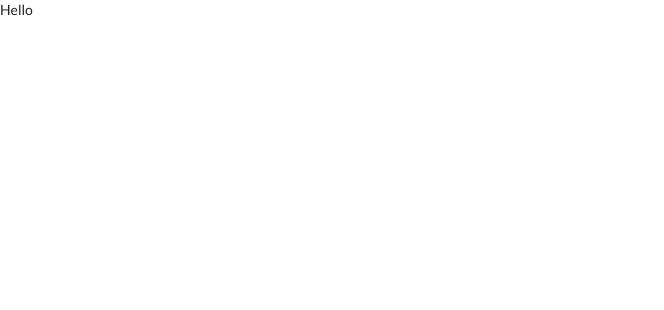
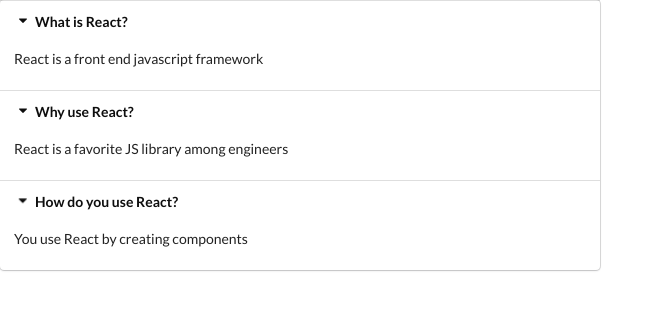
Before and after one commit to ClaytonDewey/widgets, a React (Create React App) app: page / in a window 1280 px wide. Shown: the top 310 px of the page, without its empty margins (0-664 px from the left). Built offline with nearby package versions, Linux system fonts and the light colour scheme.

Commit message:
Set up FAQ accordion

```diff
--- a/src/App.js
+++ b/src/App.js
@@ -1,7 +1,27 @@
 import React from "react";
+import Accordion from "./components/Accordion";
+
+const items = [
+  {
+    title: "What is React?",
+    content: "React is a front end javascript framework",
+  },
+  {
+    title: "Why use React?",
+    content: "React is a favorite JS library among engineers",
+  },
+  {
+    title: "How do you use React?",
+    content: "You use React by creating components",
+  },
+];
 
 const App = (props) => {
-  return <div>Hello</div>;
+  return (
+    <div>
+      <Accordion items={items} />
+    </div>
+  );
 };
 
 export default App;
--- /dev/null
+++ b/src/components/Accordion.js
@@ -0,0 +1,20 @@
+import React from "react";
+
+const Accordion = ({ items }) => {
+  const renderedItems = items.map((item) => {
+    return (
+      <div key={item.title}>
+        <div className="title active">
+          <i className="dropdown icon"></i>
+          {item.title}
+        </div>
+        <div className="content active">
+          <p>{item.content}</p>
+        </div>
+      </div>
+    );
+  });
+  return <div className="ui styled accordion">{renderedItems}</div>;
+};
+
+export default Accordion;
```
